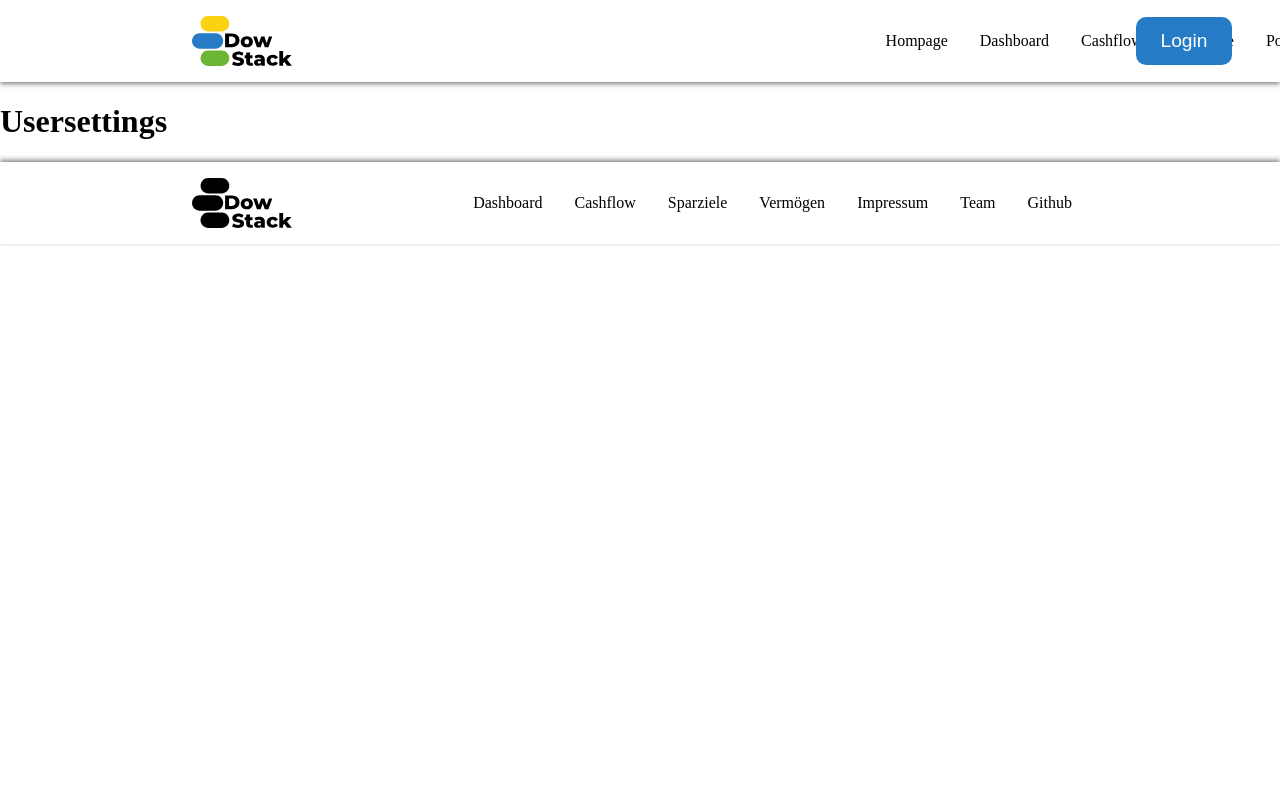
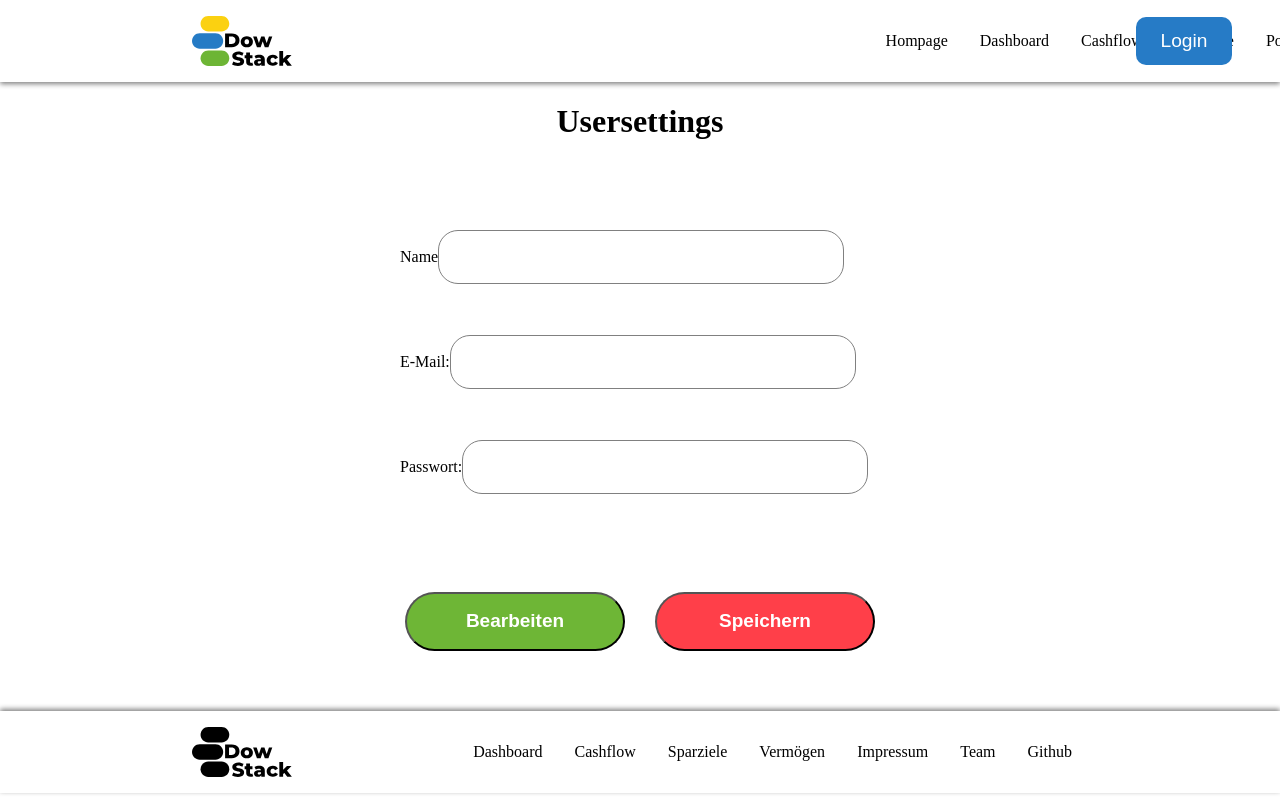
Before and after one commit to RickWebdev90/frontend-dowstack, a React (Vite) app: page /usersettings in a window 1280 px wide. Shown: the top 800 px of the page. Built offline with nearby package versions, Linux system fonts and the light colour scheme.

Commit message:
adding usersetting

```diff
--- a/src/App.css
+++ b/src/App.css
@@ -42,12 +42,15 @@ ul {
     align-items: center;
     margin: auto;
     background-color: white;
+
 }
 
 .header-navbar button{
+    position: absolute;
     border-radius: 10px;
     height: 3rem;
     width: 6rem;
+    position: relative;
     margin-left: -65rem;
     margin-right: 3rem;
     font-size: 1.2rem;
--- a/src/App/components/user/loginpage.css
+++ b/src/App/components/user/loginpage.css
@@ -94,3 +94,37 @@
     font-weight: 700;
     cursor: pointer;
 }
+
+.userSubmit{
+    display: flex;
+    justify-content: center;
+    align-items: center;
+    width: 220px;
+    height: 59px;
+    color: white;
+    border-radius: 50px;
+    font-size: 19px;
+    font-weight: 700;
+    cursor: pointer;
+}
+
+.change{
+    background: #6EB636;
+}
+
+.change:hover{
+    background: #4f8228;
+}
+
+.save{
+    background: #FF3F49;
+}
+
+.save:hover{
+    background: #a71920;
+}
+
+.usersettings-title{
+    display: flex;
+    justify-content: center;
+}
--- a/src/App/components/user/usersettings.jsx
+++ b/src/App/components/user/usersettings.jsx
@@ -1,9 +1,27 @@
 import React from 'react'
+import "./loginpage.css"
 
 export default function Usersettings() {
   return (
-    <div>
+    <div className='usersettings'>
+      <div className='usersettings-title'>
       <h1>Usersettings</h1>
+      </div>
+      <div className="inputs">
+        <div className="input">
+        <label>Name</label><input type="text" />
+        </div>
+        <div className="input">
+        <label>E-Mail: </label><input type="text" />
+        </div>
+        <div className="input">
+        <label>Passwort: </label><input type="text" />
+        </div>
+        <div className="submit-container">
+          <button className="userSubmit change">Bearbeiten</button>
+          <button className="userSubmit save">Speichern</button>
+        </div>
+      </div>
     </div>
   )
 }
```
